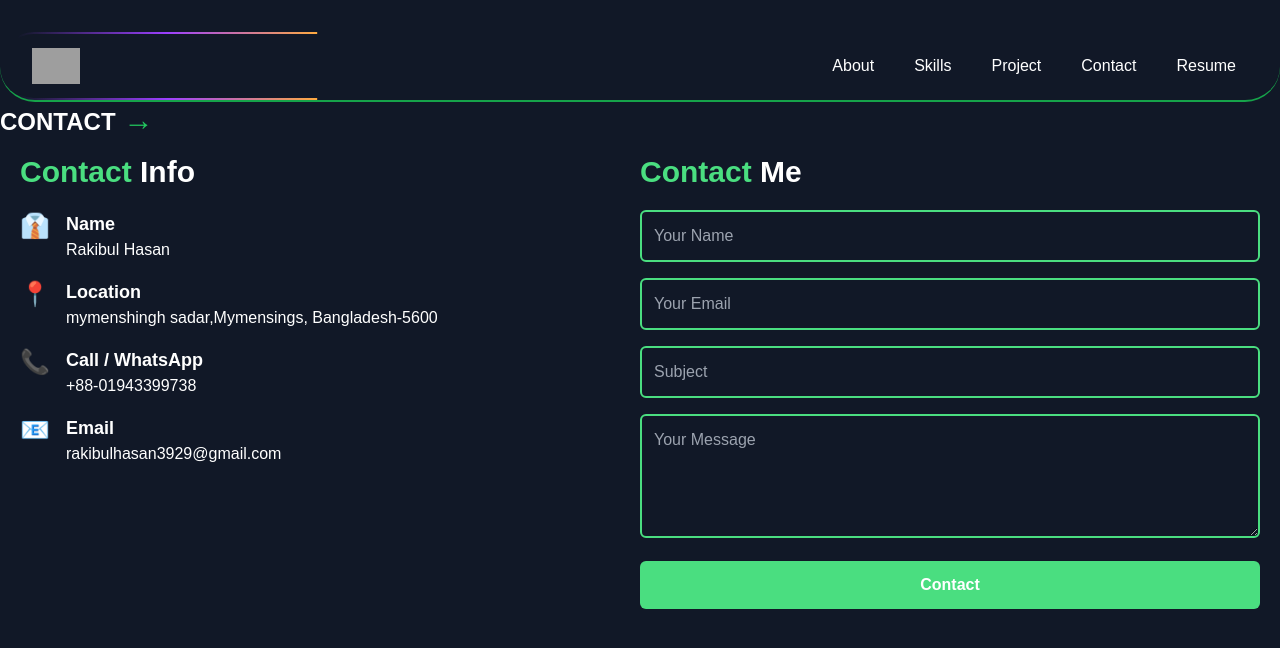
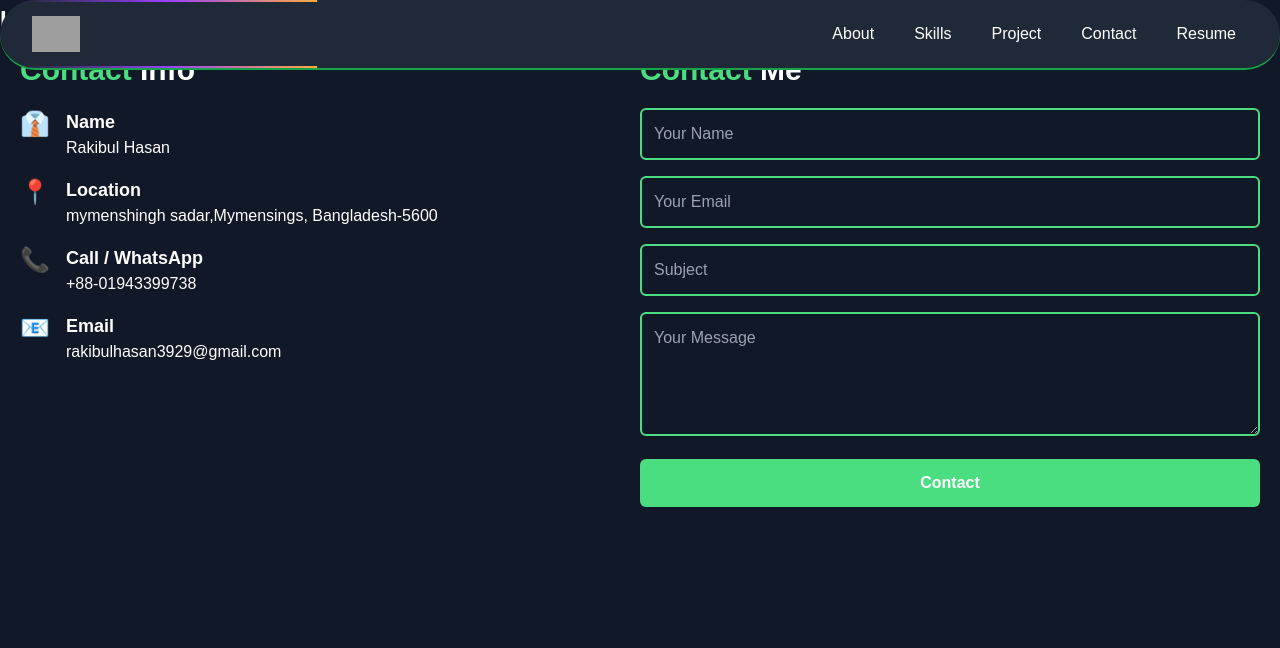
Before and after one commit to rakibul561/Rakibul-hasan-portfolio-, a Next.js app: page /contact in a window 1280 px wide. Shown: the top 648 px of the page. Built offline with nearby package versions, Linux system fonts and the light colour scheme; grey boxes are pictures that could not be loaded.

Commit message:
change code

```diff
--- a/src/app/Component/Banner.tsx
+++ b/src/app/Component/Banner.tsx
@@ -17,8 +17,8 @@ const Banner = () => {
       <main className="flex flex-col-reverse md:flex-row items-center gap-8 md:gap-16 mt-16  p-2 py-8">
         {/* Text Section */}
         <div className="flex-1 text-center md:text-left space-y-4">
-          <h1 className="text-4xl md:text-5xl lg:text-6xl font-bold">Hello! I am</h1>
-          <h2 className="text-3xl md:text-4xl lg:text-5xl font-extrabold text-green-500">
+          <h1 className="text-2xl md:text-2xl lg:text-2xl font-bold text-green-500">Hello! I am</h1>
+          <h2 className="text-3xl md:text-4xl lg:text-5xl font-extrabold ">
             Rakibul Hasan
           </h2>
           <p className="text-lg md:text-xl lg:text-2xl text-green-400">
--- a/src/app/Component/Navbar.tsx
+++ b/src/app/Component/Navbar.tsx
@@ -8,16 +8,15 @@ const Navbar = () => {
   const [isOpen, setIsOpen] = useState(false);
 
   return (
-    <div className="border-b-2 border-green-600 rounded-full mt-8  relative">
-       <BorderBeam/>
-      <header className="flex flex-col items-start px-4 py-4 md:flex-row md:justify-between md:items-center md:px-8">
+    <div className="border-b-2 border-green-600 rounded-full mt-0 fixed top-0 left-0 w-full bg-gray-800 z-50">
+      <BorderBeam />
+      <header className="flex flex-col items-start   max-w-7xl mx-auto py-4 md:flex-row md:justify-between md:items-center md:px-8">
         {/* Logo Section */}
         <Link
-         href="/"
-        className="flex items-center justify-between w-full md:w-auto">
-
+          href="/"
+          className="flex items-center justify-between w-full md:w-auto"
+        >
           <img
-
             src="https://i.ibb.co.com/wW022Kc/Screenshot-2024-12-19-073321.png"
             alt="Logo"
             className="w-12 h-auto"
@@ -46,7 +45,7 @@ const Navbar = () => {
         {/* Navigation Links */}
         <nav
           className={`${
-            isOpen ? "flex" : "hidden"
+            isOpen ? 'flex' : 'hidden'
           } flex-col w-full items-center space-y-2 mt-4 md:mt-0 md:flex md:flex-row md:items-center md:w-auto md:space-y-0 md:space-x-4`}
         >
           <a
--- a/src/app/contact/page.tsx
+++ b/src/app/contact/page.tsx
@@ -4,7 +4,7 @@ import Heading from "../Component/Heading/Heading";
 const Contact: React.FC = () => {
   return (
     <div>
-        <Heading title='Contact'></Heading>
+        <Heading title='Hire me'></Heading>
       <div className="bg-dark text-white  px-5  flex flex-col lg:flex-row justify-between">
         {/* Contact Info Section */}
         <div className="lg:w-1/2">
--- a/src/app/page.tsx
+++ b/src/app/page.tsx
@@ -1,3 +1,4 @@
+import Footer from "@/component/Fotter/Fotter";
 import Aboutpage from "./about/page";
 import Banner from "./Component/Banner";
 import Contact from "./contact/page";
@@ -19,6 +20,7 @@ export default function Home() {
      <MarqueeDemo/>
      <Projectpage/>
      <Contact/>
+     <Footer/>
      </div>
 
     </div>
--- a/src/app/project/page.tsx
+++ b/src/app/project/page.tsx
@@ -17,7 +17,7 @@ const Projectpage = () => {
     <div className="">
       <section className="bg-base-300">
         <div className="container py-10 mx-auto">
-          <Heading title="Project"></Heading>
+          <Heading title="My Project"></Heading>
           <div className="grid  grid-cols-1 md:grid-cols-2 lg:grid-cols-3 gap-6 mt-6">
 
 
--- /dev/null
+++ b/src/component/Fotter/Fotter.tsx
@@ -0,0 +1,7 @@
+import React from 'react'
+
+export default function Fotter() {
+  return (
+    <div>Fotter</div>
+  )
+}
```
